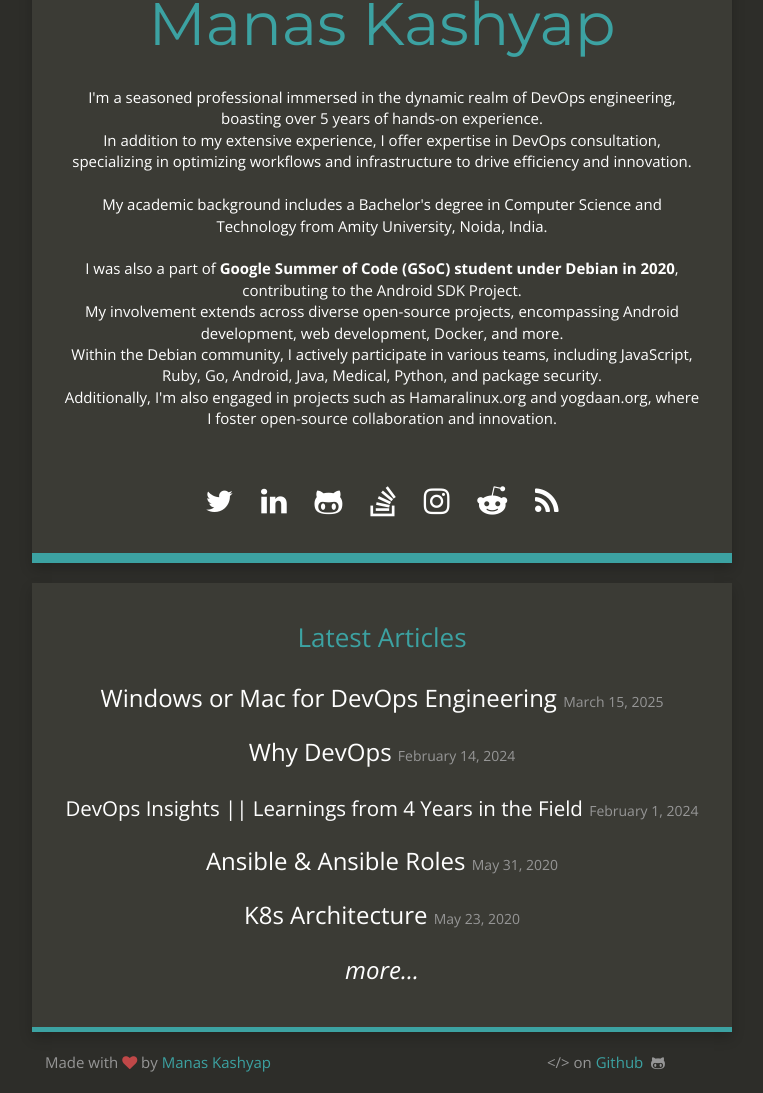
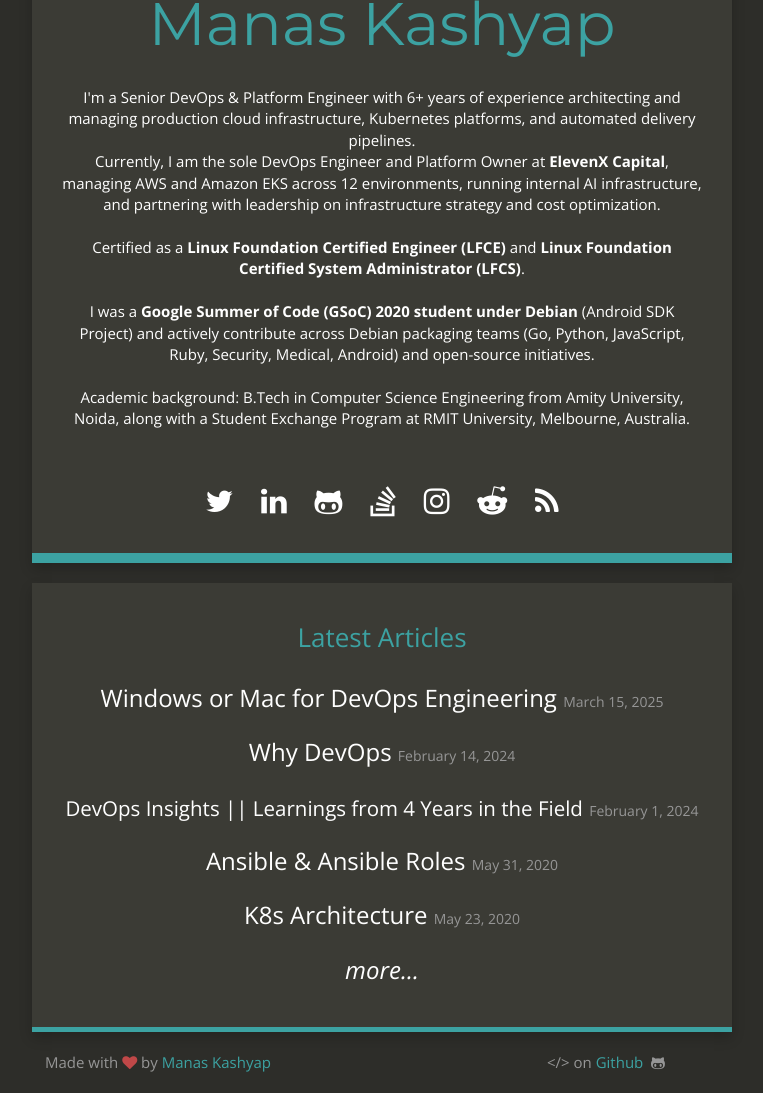
Before and after one commit to Manas-kashyap/Manas-kashyap.github.io, a Jekyll site: the page built from index.html, in a window 1280 px wide, cut to the strip 174-1267 px from the top of the page. Shown: the whole strip, without its empty margins (258-1021 px from the left). Built offline with Jekyll 4.4.1, drawn with Linux system fonts in a browser that asks for light colours; nearby versions of some CDN libraries.

Commit message:
Update profile config and README based on resume

```diff
--- a/_config.yml
+++ b/_config.yml
@@ -1,25 +1,17 @@
 # Site settings
 title: "Manas Kashyap"
 email: manas.kashyap0809@gmail.com
-description: "Senior DevOps Engineer"
+description: "Senior DevOps Engineer | Platform Engineer"
 baseurl: ""
 url: "https://Manas-kashyap.github.io"
-title_description: "I'm a seasoned professional immersed in the dynamic realm of DevOps engineering, boasting over 5 years of hands-on experience.
-<br /> In addition to my extensive experience, I offer expertise in DevOps consultation, specializing in optimizing workflows and infrastructure to drive efficiency and innovation.
+title_description: "I'm a Senior DevOps & Platform Engineer with 6+ years of experience architecting and managing production cloud infrastructure, Kubernetes platforms, and automated delivery pipelines.
+<br /> Currently, I am the sole DevOps Engineer and Platform Owner at <strong>ElevenX Capital</strong>, managing AWS and Amazon EKS across 12 environments, running internal AI infrastructure, and partnering with leadership on infrastructure strategy and cost optimization.
 <br />
-<br /> My academic background includes a Bachelor's degree in Computer Science and Technology from Amity University, Noida, India.
+<br /> Certified as a <strong>Linux Foundation Certified Engineer (LFCE)</strong> and <strong>Linux Foundation Certified System Administrator (LFCS)</strong>.
 <br />
-<br /> I was also a part of <strong>Google Summer of Code (GSoC) student under Debian in 2020</strong>, contributing to the Android SDK Project.
-<br /> My involvement extends across diverse open-source projects, encompassing Android development, web development, Docker, and more.
-<br /> Within the Debian community, I actively participate in various teams, including JavaScript, Ruby, Go, Android, Java, Medical, Python, and package security.
-<br /> Additionally, I'm also engaged in projects such as Hamaralinux.org and yogdaan.org, where I foster open-source collaboration and innovation."
-# title_description: "I am currently a Senior DevOps Engineer at ficode .
-# <br /> I completed my undergrad from Amity University, Noida, India in Bachelor of Computer Science and Technology.
-# <br /> <strong>I am also a GSoC STUDENT under Debian (2020) (Android SDK Project)</strong>
-# <br /> An open-source enthusiast & a passionate learner. I also like to contribute to open source projects (like Android-development, Web development , dockers).
-# <br /> I am part of debian javascript , ruby , go , android , java , Medical , python and pkg security team .
-# <br /> I am also Developer in Hamaralinux.org and yogdaan.org (open source community) and I really like to learn new technologies and likes to experiment with them.
-# <br /> My field of learning is more inclined toward the DevOps Side."
+<br /> I was a <strong>Google Summer of Code (GSoC) 2020 student under Debian</strong> (Android SDK Project) and actively contribute across Debian packaging teams (Go, Python, JavaScript, Ruby, Security, Medical, Android) and open-source initiatives.
+<br />
+<br /> Academic background: B.Tech in Computer Science Engineering from Amity University, Noida, along with a Student Exchange Program at RMIT University, Melbourne, Australia."
 title_image: "https://www.gravatar.com/avatar/adfc6106200af1c797247b4944d67709?s=500&d=mm"
 google_analytics: "UA-20365477-4"
 disqus_account: manas-kashyap-github-io
@@ -31,8 +23,8 @@ post_limit: 5
 twitter_username: manas_tech
 github_username:  Manas-kashyap
 instagram_username: kashyap.manas_
-reddit_username: https://www.reddit.com/user/manas-kashyap/
-linkedin_link: https://linkedin.com/in/manas-kashyap-1a2262130/
+reddit_username: manas-kashyap
+linkedin_link: https://linkedin.com/in/manas-kashyap
 #google_plus_link: http://carte-noire.jacobtomlinson.co.uk/
 stackoverflow_link: https://stackoverflow.com/users/10564308/manas-kashyap
 #xing_link:
```
Also changed, not shown: README.md.
